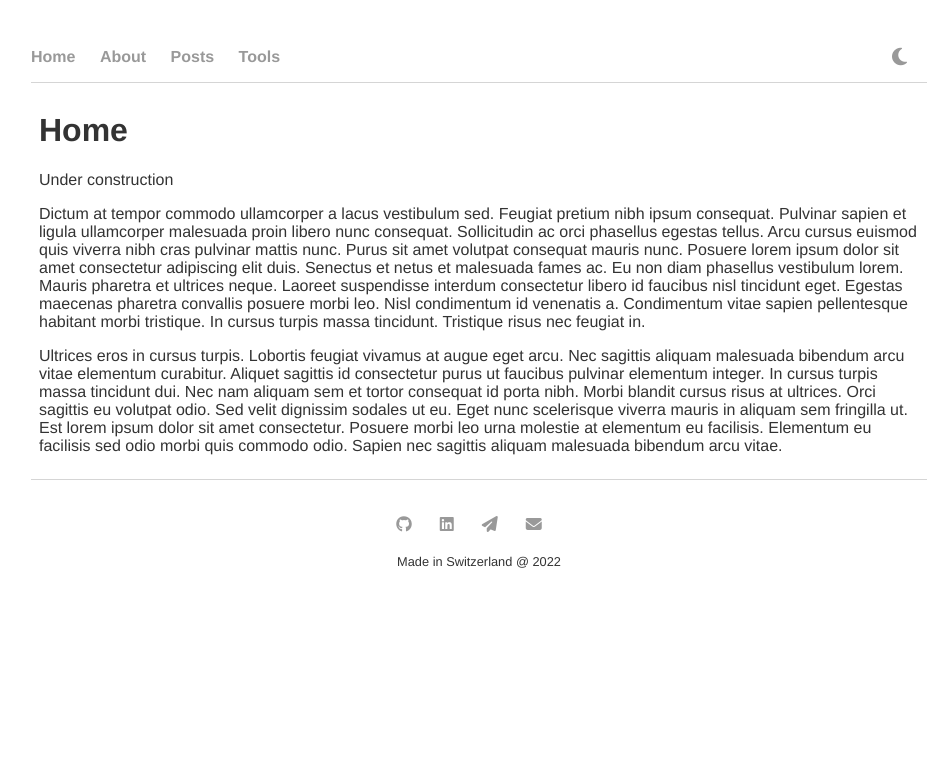
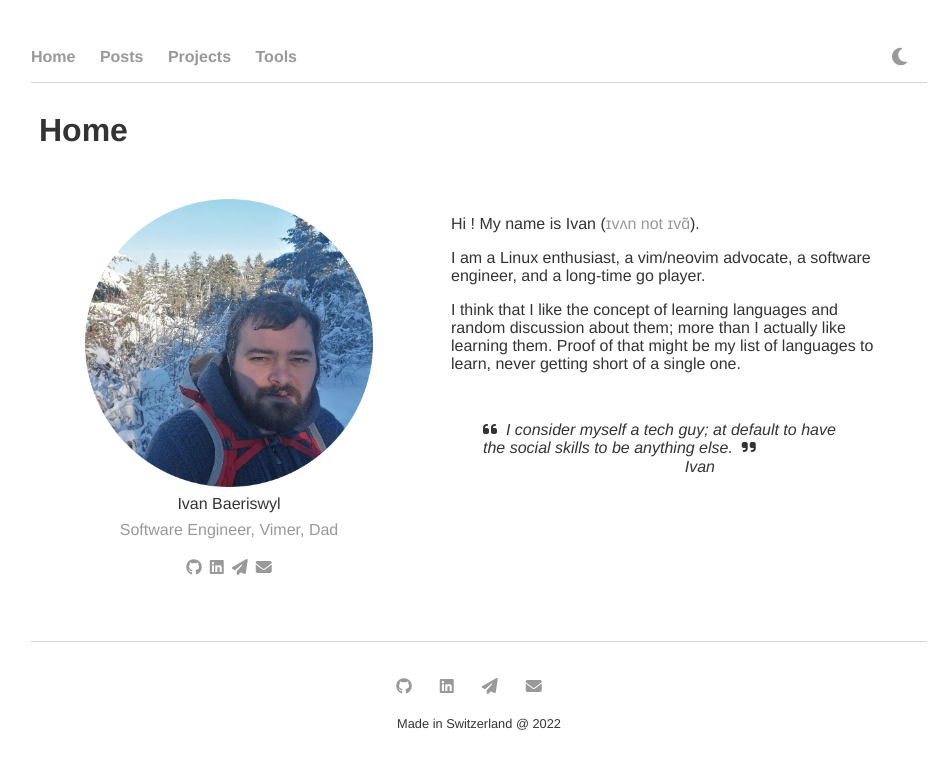
Before and after one commit to baeriivan/baeriivan.github.io, a Jekyll site: the page built from index.html, in a window 1280 px wide. Shown: the top 769 px of the page, without its empty margins (161-1108 px from the left). Built offline with Jekyll 4.4.1, drawn with Linux system fonts in a browser that asks for light colours; nearby versions of some CDN libraries.

Commit message:
quotes, vega, and other stuff

```diff
--- a/_includes/nav.html
+++ b/_includes/nav.html
@@ -1,8 +1,8 @@
 <nav>
 	<ul>
 		<li><a href="/">Home</a></li>
-		<li><a href="/about">About</a></li>
 		<li><a href="/posts">Posts</a></li>
+		<li><a href="/projects">Projects</a></li>
 		<li><a href="/tools">Tools</a></li>
 	</ul>
 	<ul class="">
--- a/_includes/under_construction.html
+++ b/_includes/under_construction.html
@@ -1,4 +1,5 @@
 <h1>{{ page.title }}</h1>
-<p>
-Under construction
-</p>
+<img src="/assets/images/suchempty.gif" alt="Such empty ...">
+<h4>
+	Under construction ...
+</h4>
--- a/_sass/main.scss
+++ b/_sass/main.scss
@@ -172,7 +172,22 @@ a {
       color: var(--text-color);
     }
   }
+}
 
+.quote {
+  font-style: italic;
+  // color: var(--link-color);
+}
+
+.quote-inner {
+  padding: 2rem;
+  padding-bottom: 0.1rem;
+  display: inline-block;
+}
+
+.quote-author {
+  padding-right: 40%;
+  text-align: end;
 }
 
 @media screen and (min-width: 72em ) {
--- /dev/null
+++ b/assets/js/quotes.js
@@ -0,0 +1,30 @@
+const MYSELF = "Ivan";
+
+const quotes = [
+    {
+        "quote": "I am not a writer; and it shows.",
+        "author": MYSELF
+    },
+    {
+        "quote": "I consider myself a tech guy; at default to have the social skills to be anything else.",
+        "author": MYSELF
+    },
+    {
+        "quote": "I am a husband and a father, and I can confidently say that the learning curve for those is steeper than the one to exit vim.",
+        "author": MYSELF
+    },
+];
+
+const displayQuote = () => {
+    let index = Math.floor(Math.random() * quotes.length);
+
+    let quote = quotes[index].quote;
+    let author = quotes[index].author;
+
+    if (!author) { author = "Anon" }
+
+    document.getElementById("home-quote").innerHTML = quote;
+    document.getElementById("home-quote-author").innerHTML = author;
+}
+
+displayQuote();
--- a/index.html
+++ b/index.html
@@ -2,15 +2,49 @@
 layout: default
 title: Home
 ---
+<h1> {{ page.title }} </h1>
 
-{% include under_construction.html %}
+<div class="container">
+	<section class="about-overview">
+		<img src="/assets/images/portfolio.png"
+		alt="me son and nature"
+		width="300">
+		<div id="about-name">Ivan Baeriswyl</div>
+		<div id="about-titles">Software Engineer, Vimer, Dad</div>
+		{% include social.html %}
+	</section>
+	<section class="about-content">
 
 
+		<p>
+		Hi ! My name is Ivan (<a
+			href="https://www.internationalphoneticalphabet.org/">&#618;v&#652;n not
+			&#618;vɑ̃</a>).
+		</p>
 
-<p>
-Dictum at tempor commodo ullamcorper a lacus vestibulum sed. Feugiat pretium nibh ipsum consequat. Pulvinar sapien et ligula ullamcorper malesuada proin libero nunc consequat. Sollicitudin ac orci phasellus egestas tellus. Arcu cursus euismod quis viverra nibh cras pulvinar mattis nunc. Purus sit amet volutpat consequat mauris nunc. Posuere lorem ipsum dolor sit amet consectetur adipiscing elit duis. Senectus et netus et malesuada fames ac. Eu non diam phasellus vestibulum lorem. Mauris pharetra et ultrices neque. Laoreet suspendisse interdum consectetur libero id faucibus nisl tincidunt eget. Egestas maecenas pharetra convallis posuere morbi leo. Nisl condimentum id venenatis a. Condimentum vitae sapien pellentesque habitant morbi tristique. In cursus turpis massa tincidunt. Tristique risus nec feugiat in.
-</p>
+		<p>
+		I am a Linux enthusiast, a vim/neovim advocate, a software engineer, and a
+		long-time go player.
+		</p>
 
-<p>
-Ultrices eros in cursus turpis. Lobortis feugiat vivamus at augue eget arcu. Nec sagittis aliquam malesuada bibendum arcu vitae elementum curabitur. Aliquet sagittis id consectetur purus ut faucibus pulvinar elementum integer. In cursus turpis massa tincidunt dui. Nec nam aliquam sem et tortor consequat id porta nibh. Morbi blandit cursus risus at ultrices. Orci sagittis eu volutpat odio. Sed velit dignissim sodales ut eu. Eget nunc scelerisque viverra mauris in aliquam sem fringilla ut. Est lorem ipsum dolor sit amet consectetur. Posuere morbi leo urna molestie at elementum eu facilisis. Elementum eu facilisis sed odio morbi quis commodo odio. Sapien nec sagittis aliquam malesuada bibendum arcu vitae.
-</p>
+		<p>
+		I think that I like the concept of learning languages and random discussion
+		about them; more than I actually like learning them. Proof of that might be
+		my list of languages to learn, never getting short of a single one.
+		</p>
+
+    <div class="quote">
+      <div class="quote-inner">
+        <i class="fa-solid fa-quote-left"></i>&nbsp;
+        <span id="home-quote"></span>&nbsp;
+        <i class="fa-solid fa-quote-right"></i>
+      </div>
+      <div id="home-quote-author" class="quote-author"></div>
+      <!-- <i class="fa-solid fa-pen-nib"></i> -->
+    </div>
+
+	</section>
+</div>
+
+<!-- Ensure this script is generated after this page's DOM -->
+<script src="/assets/js/quotes.js"></script>
```
Also changed, not shown: about/index.html (deleted, +0 -52 lines), projects/index.html (added, +8 -0 lines), tools/index.html (+13 -7 lines), 1 other file.
